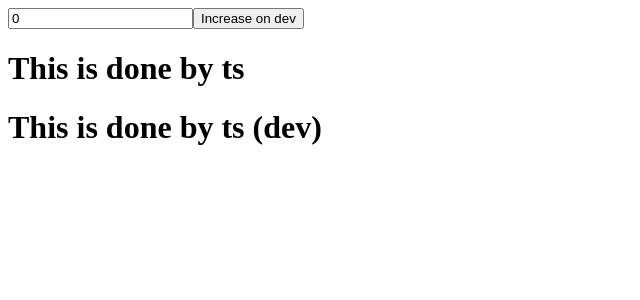
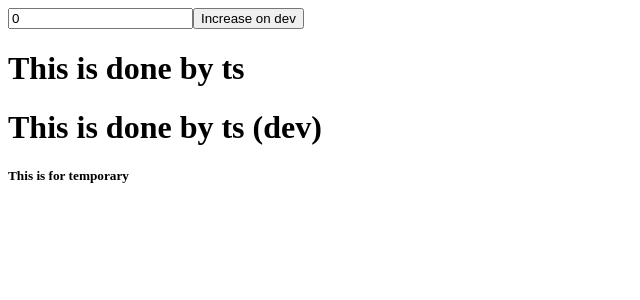
Before and after one commit to codeRK111/react-typescript, a React (Create React App) app: page / in a window 1280 px wide. Shown: the top 300 px of the page, without its empty margins (0-640 px from the left). Built offline with nearby package versions, Linux system fonts and the light colour scheme.

Commit message:
extra text addded

```diff
--- a/src/App.tsx
+++ b/src/App.tsx
@@ -13,6 +13,7 @@ function App() : JSX.Element {
       <button onClick={onClick}>Increase on dev</button>
       <h1>This is done by ts</h1>
       <h1>This is done by ts (dev)</h1>
+      <h5>This is for temporary</h5>
     </div>
   );
 }
```
